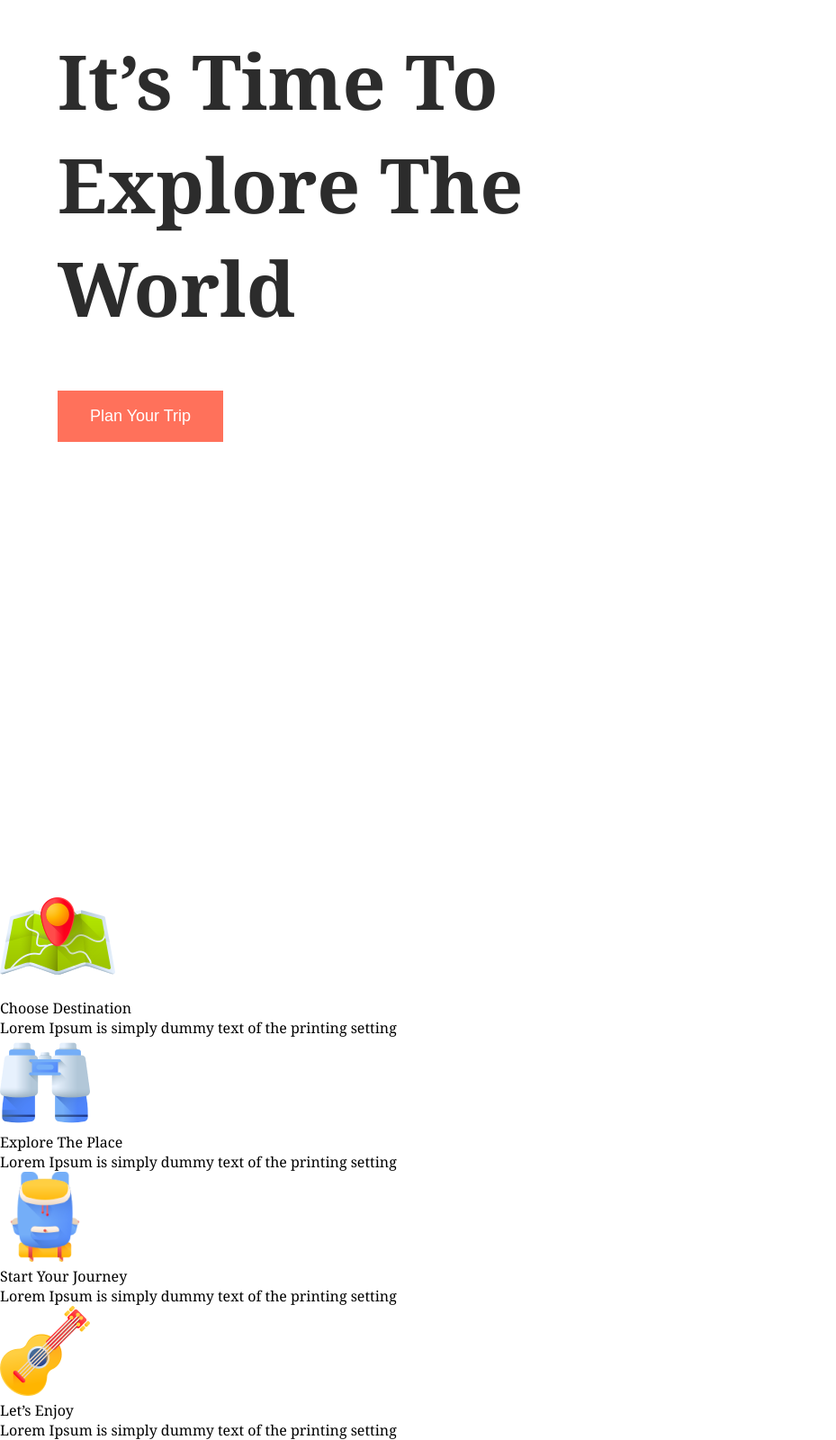
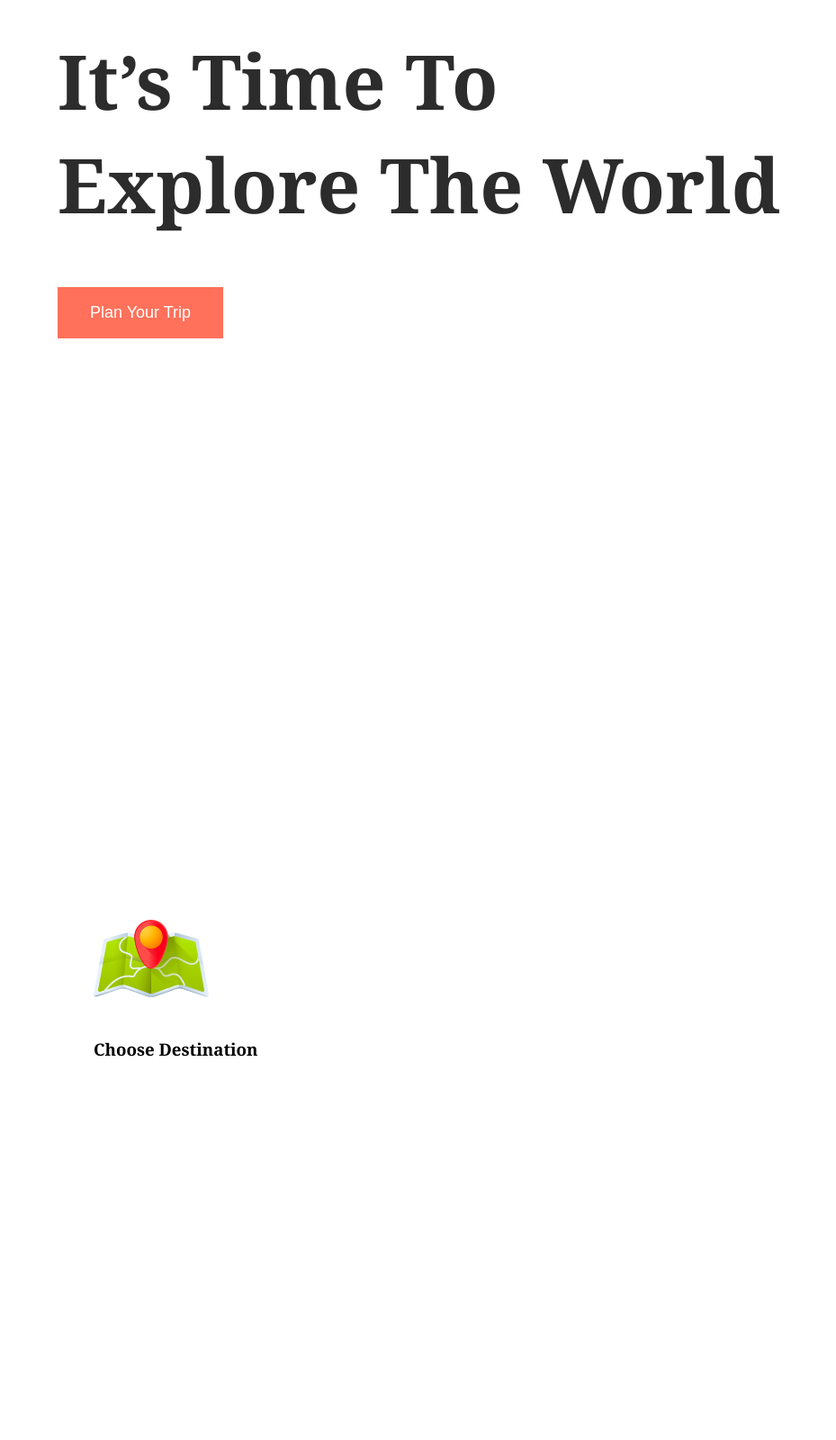
Before and after one commit to MirsaidD/figma, a plain HTML site: page index-1.html in a window 1280 px wide. Shown: the part 344-1944 px from the top of the page at 90% size, without its empty margins (0-929 px from the left). After the commit the page ends 1547 px from the top, so only its background shows below. Drawn offline with Linux system fonts and the light colour scheme.

Commit message:
added background index.html style.css

```diff
--- a/index-1.html
+++ b/index-1.html
@@ -52,55 +52,18 @@
           It’s Time To Explore The World
         </h1>
         <button class="btn">Plan Your Trip</button>
-        <div class="bg-img">
-          <img src="./img/intro/hero-banner 2.svg" alt="" />
+      </div>
+    </div>
+
+    <!-- Features -->
+    <div class="container">
+      <div class="features">
+        <div class="features-items">
+          <img class="features-img" src="./img/features/map 1.png" alt="" />
+          <h3 class="features-text">Choose Destination</h3>
+          <p class="features-subtitle"></p>
         </div>
       </div>
     </div>
-
-    <!-- Col-3 -->
-    <!-- Works -->
-    <div class="works">
-      <div class="works__item">
-        <img class="works__photo" src="img/maps/map 1.png" alt="" />
-        <div class="works__content">
-          <div class="works__title">Choose Destination</div>
-          <div class="works__text">
-            Lorem Ipsum is simply dummy text of the printing setting
-          </div>
-        </div>
-      </div>
-
-      <div class="works__item">
-        <img class="works__photo" src="img/maps/binocular 1.png" alt="" />
-        <div class="works__content">
-          <div class="works__title">Explore The Place</div>
-          <div class="works__text">
-            Lorem Ipsum is simply dummy text of the printing setting
-          </div>
-        </div>
-      </div>
-
-      <div class="works__item">
-        <img class="works__photo" src="img/maps/backpack 1.png" alt="" />
-        <div class="works__content">
-          <div class="works__title">Start Your Journey</div>
-          <div class="works__text">
-            Lorem Ipsum is simply dummy text of the printing setting
-          </div>
-        </div>
-      </div>
-
-      <div class="works__item">
-        <img class="works__photo" src="img/maps/ukelele 1.png" alt="" />
-        <div class="works__content">
-          <div class="works__title">Let’s Enjoy</div>
-          <div class="works__text">
-            Lorem Ipsum is simply dummy text of the printing setting
-          </div>
-        </div>
-      </div>
-    </div>
-    <!-- /.works -->
   </body>
 </html>
--- a/style.css
+++ b/style.css
@@ -13,9 +13,9 @@ body {
 
 .header {
   width: 100%;
-  height: 120px;
+  height: 100px;
 
-  padding: 50px 0;
+  padding-top: 50px;
 }
 .header-inner {
   display: flex;
@@ -53,8 +53,11 @@ body {
   font-weight: 400;
 }
 .account {
-  margin-left: 15px;
+  margin-left: 20px;
   color: #2c2c2c;
+}
+.account:first-child {
+  margin-left: 0;
 }
 
 /* Intro
@@ -64,14 +67,18 @@ body {
   display: flex;
   flex-direction: column;
   min-height: 1000px;
-  padding-top: 100px;
+  padding-top: 170px;
+
+  background-image: url(./img/intro/hero-banner\2svg);
+  object-fit: cover;
+  background-repeat: no-repeat;
 
   position: relative;
   top: 0;
   left: 0;
 }
 .intro-title {
-  width: 700px;
+  width: 840px;
   font-size: 84px;
   color: #2c2c2c;
 }
@@ -84,11 +91,6 @@ body {
   height: 100%;
 }
 
-.home-bg-img img {
-  height: 100%;
-  width: 100%;
-  object-fit: cover;
-}
 /* Button
 ========================= */
 .btn {
@@ -102,4 +104,19 @@ body {
   font-size: 18px;
   font-style: normal;
 }
-/* Col-3 */
+/* Featres
+=================== */
+.features {
+}
+.features-items {
+  width: 25%;
+  padding:0 40px ;
+  margin: 25px 0;
+}
+}
+.features-text {
+  font-size: 24px;
+  font-weight: 700;
+  align-items: center;
+  justify-content: center;
+}
```
Also changed, not shown: img/features/backpack 1.png (renamed from img/maps/backpack 1.png), img/features/binocular 1.png (renamed from img/maps/binocular 1.png), img/features/map 1.png (renamed from img/maps/map 1.png), img/features/ukelele 1.png (renamed from img/maps/ukelele 1.png), img/intro/banner-first.jpg (renamed from img/intro/hero-banner 2.jpg).
